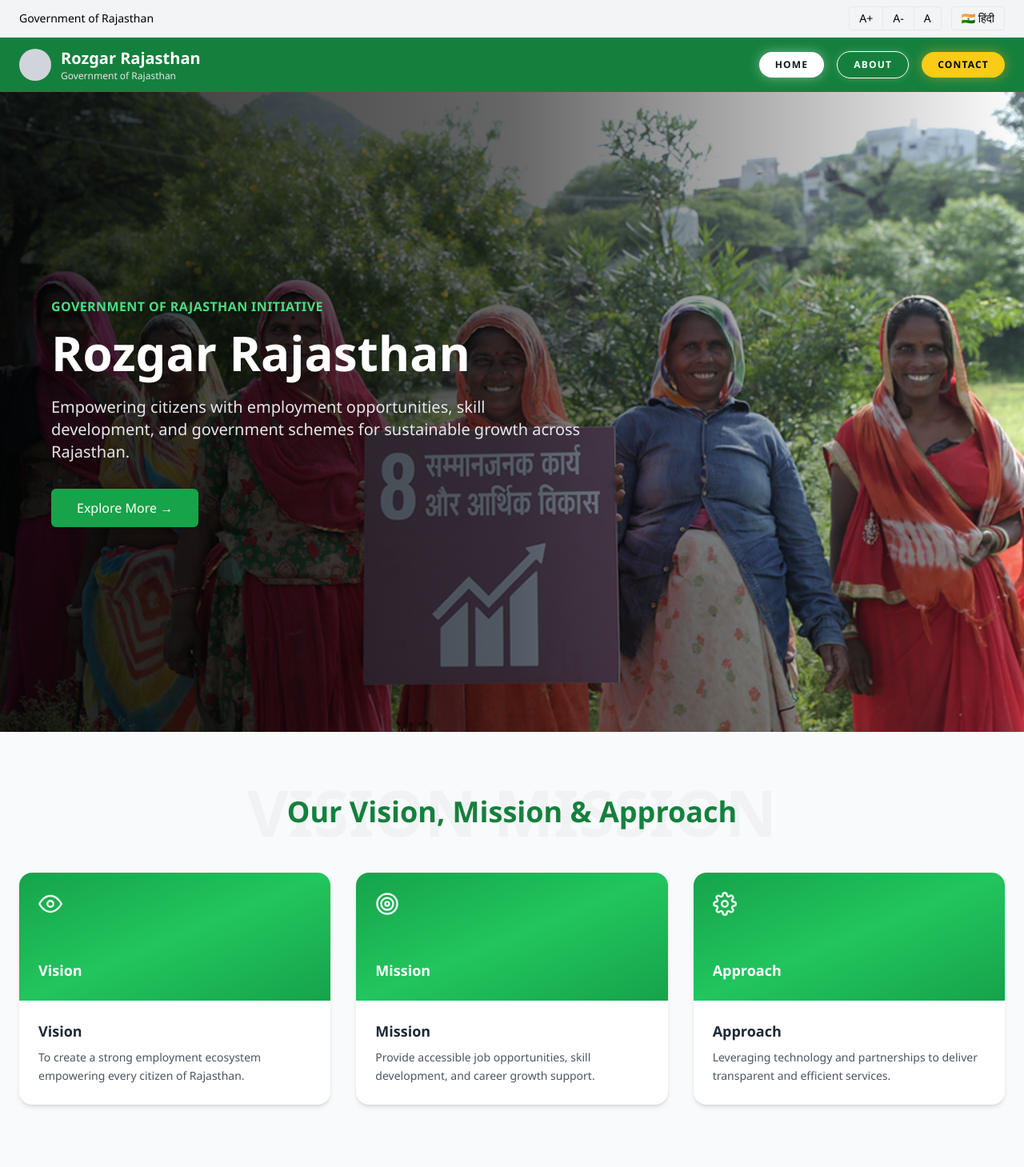
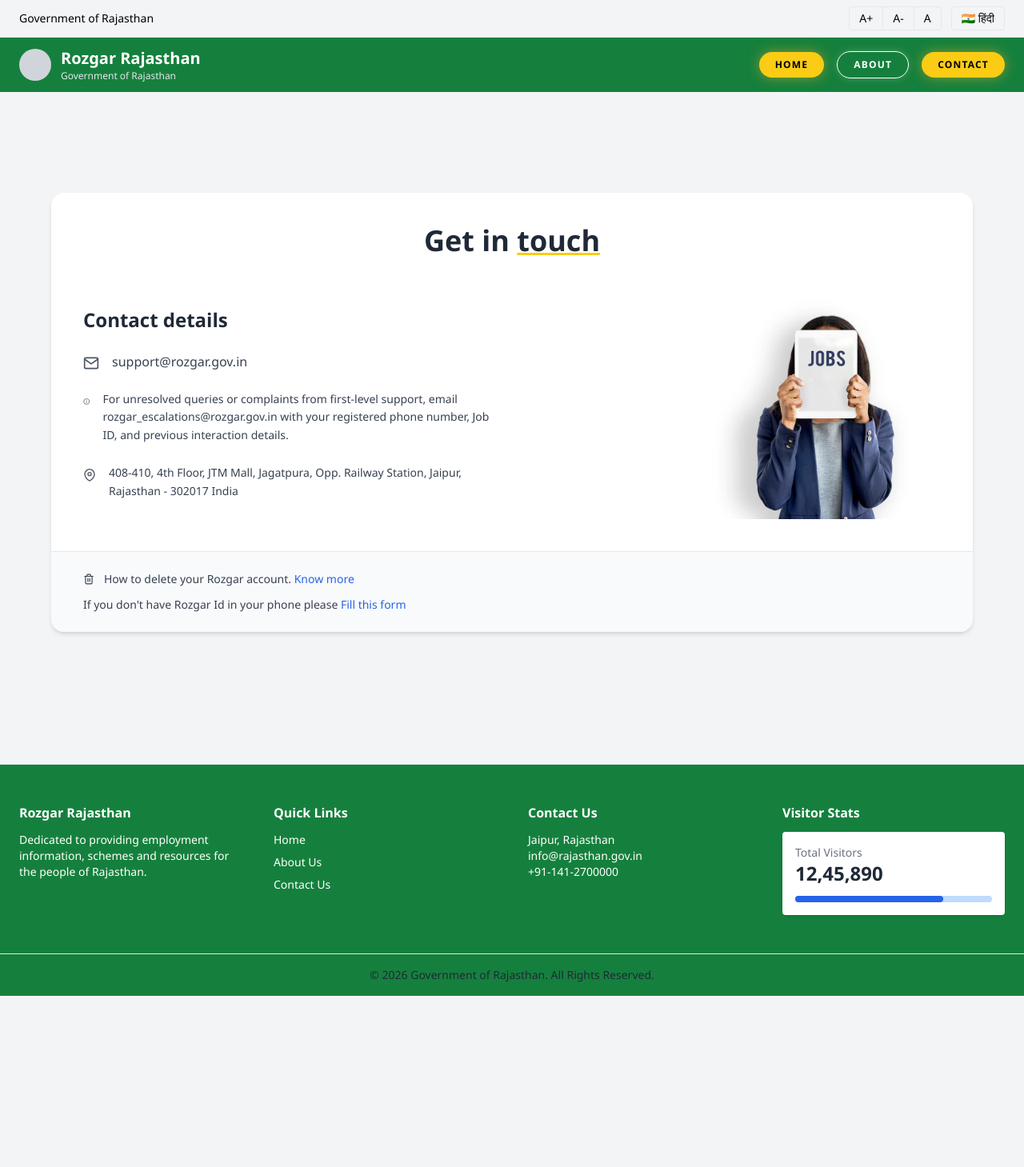
Before and after one commit to AlchemistMonkey02/job-portal-rajasthan, a React (Vite) app: page /contact in a window 1280 px wide. Shown: the top 1459 px of the page at 80% size. After the commit the page ends 1245 px from the top, so only its background shows below. Built offline with nearby package versions, Linux system fonts and the light colour scheme.

Commit message:
update home and add contact

```diff
--- a/package.json
+++ b/package.json
@@ -15,7 +15,8 @@
     "react": "^19.2.4",
     "react-dom": "^19.2.4",
     "react-i18next": "^16.5.8",
-    "react-icons": "^5.6.0"
+    "react-icons": "^5.6.0",
+    "react-router-dom": "^7.13.1"
   },
   "devDependencies": {
     "@eslint/js": "^9.39.4",
--- a/src/App.jsx
+++ b/src/App.jsx
@@ -1,16 +1,15 @@
-import Header from "./components/Header";
-import Hero from "./Hero";
-import Footer from "./components/Footer";
-import TopBar from "./components/TopBar";
+import { BrowserRouter as Router, Routes, Route } from "react-router-dom";
+import Home from "./Hero";
+import Contact from "./contact";
 
 function App() {
   return (
-    <div>
-      <TopBar />
-      <Header />
-      <Hero />
-      <Footer />
-    </div>
+    <Router>
+      <Routes>
+        <Route path="/" element={<Home />} />
+        <Route path="/contact" element={<Contact />} />
+      </Routes>
+    </Router>
   );
 }
 
--- a/src/Hero.jsx
+++ b/src/Hero.jsx
@@ -1,11 +1,15 @@
 import { useState } from "react";
 import { motion } from "framer-motion";
 import { FiEye, FiTarget, FiSettings } from "react-icons/fi";
+
+import TopBar from "./components/TopBar";
+import NavBar from "./components/Header";
+import Footer from "./components/Footer";
+
 import heroImg from "./assets/hero.jpg";
 import govt from "./assets/govt.webp";
 import skill from "./assets/skill.webp";
 import privateImg from "./assets/private.webp";
-import job from "./assets/job.png";
 
 // Animation
 const fadeDown = {
@@ -22,15 +26,16 @@
 
   return (
     <>
+      <TopBar />
+      <NavBar />
       {/* ================= HERO ================= */}
       <section
         className="h-[100vh] bg-cover bg-center relative flex items-center"
         style={{ backgroundImage: `url(${heroImg})` }}
       >
-        {/* LEFT GRADIENT OVERLAY */}
+        {/* OVERLAY */}
         <div className="absolute inset-0 bg-gradient-to-r from-black/80 via-black/60 to-transparent"></div>
 
-        {/* CONTENT */}
         <div className="relative z-10 w-full px-6 md:px-16">
           <motion.div
             variants={fadeDown}
@@ -66,7 +71,6 @@
           VISION MISSION
         </h1>
 
-        {/* HEADING */}
         <motion.div
           variants={fadeDown}
           initial="hidden"
@@ -81,48 +85,39 @@
         <div className="max-w-7xl mx-auto grid md:grid-cols-3 gap-8 px-6">
           {[
             {
-              title: "Vision",
+              title: "Our Vision",
               icon: <FiEye />,
-              desc: "To create a strong employment ecosystem empowering every citizen of Rajasthan.",
+              desc: `"All round and large scale development requires a combination of capacities and efforts which cannot be provided by any single agency or system. To ensure that the benefits of development reach the poor in particular and the people in general it is necessary the government and NGOs pool their strengths and become partners"`,
             },
             {
-              title: "Mission",
+              title: "Our Mission",
               icon: <FiTarget />,
-              desc: "Provide accessible job opportunities, skill development, and career growth support.",
+              desc: `ARAVALI intends to ensure that there are an increased number of effective voluntary organisations working closely with marginalized communities in every district of Rajasthan and that an enabling environment is developed within which the government and these organisations can form effective partnerships.`,
             },
             {
               title: "Approach",
               icon: <FiSettings />,
-              desc: "Leveraging technology and partnerships to deliver transparent and efficient services.",
+              desc: `ARAVALI's approach to its mission is two pronged – first, enhancing human and institutional capacities of voluntary organisations and second, by facilitating build conducive environment for collaboration.`,
             },
           ].map((item, i) => (
             <div
               key={i}
-              className="bg-white rounded-2xl shadow-md overflow-hidden hover:shadow-xl transition group"
+              className="border border-gray-300 rounded-xl p-10 text-center bg-white hover:shadow-md transition duration-300"
             >
-              {/* TOP GRADIENT */}
-              <div className="bg-gradient-to-br from-green-600 via-green-500 to-green-600 p-6 h-40 flex flex-col justify-between">
               {/* ICON */}
-                <div className="text-white text-3xl opacity-90">
+              <div className="text-green-600 text-5xl mb-6 flex justify-center">
                 {item.icon}
               </div>
 
               {/* TITLE */}
-                <h3 className="text-white text-lg font-semibold">
+              <h3 className="text-2xl font-semibold text-gray-900 mb-6">
                 {item.title}
               </h3>
-              </div>
 
-              {/* CONTENT */}
-              <div className="p-6">
-                <h4 className="text-lg font-semibold mb-2 text-gray-800">
-                  {item.title}
-                </h4>
-
-                <p className="text-gray-600 text-sm leading-relaxed">
+              {/* DESCRIPTION */}
+              <p className="text-gray-600 text-sm leading-relaxed max-w-md mx-auto">
                 {item.desc}
               </p>
-              </div>
             </div>
           ))}
         </div>
@@ -173,7 +168,6 @@
                 key={i}
                 className="group relative cursor-pointer rounded-3xl p-6 overflow-hidden transition duration-300 flex items-center justify-between gap-6 bg-white/10 backdrop-blur-md border border-white/20 hover:bg-green-100 hover:border-green-600 hover:shadow-xl"
               >
-                {/* LEFT CONTENT */}
                 <div className="z-10 flex flex-col items-start text-left">
                   <p className="text-sm text-gray-300 mb-3 group-hover:text-gray-500">
                     {item.tag}
@@ -213,17 +207,13 @@
         className="py-24 relative bg-cover bg-center overflow-hidden"
         style={{ backgroundImage: "url('/assets/news-bg.jpg')" }}
       >
-        {/* OVERLAY */}
         <div className="absolute inset-0 bg-white/90"></div>
 
-        {/* BACKGROUND TEXT */}
         <h1 className="absolute top-10 left-1/2 -translate-x-1/2 text-[90px] font-bold text-gray-300 opacity-20 whitespace-nowrap tracking-widest">
           NEWS & EVENTS
         </h1>
 
-        {/* CONTENT */}
         <div className="relative z-10 text-center px-6">
-          {/* HEADING WITH ANIMATION */}
           <motion.div
             variants={fadeDown}
             initial="hidden"
@@ -240,7 +230,7 @@
             </p>
           </motion.div>
 
-          <div className="space-y-6 relative z-10 max-w-5xl mx-auto px-6">
+          <div className="relative z-10 max-w-7xl mx-auto px-6 grid md:grid-cols-3 gap-8">
             {[
               "New Job Portal Launched",
               "Mega Job Fair 2026",
@@ -248,18 +238,57 @@
             ].map((news, i) => (
               <div
                 key={i}
-                className="bg-white p-6 rounded-lg shadow hover:shadow-lg transition border-l-4 border-green-600"
+                className="bg-white p-8 rounded-2xl border border-gray-200 shadow-sm hover:shadow-lg transition duration-300"
               >
-                <h4 className="font-semibold text-lg">{news}</h4>
-                <p className="text-sm text-gray-600 mt-1">
+                <h4 className="font-semibold text-lg text-gray-900 mb-3">
+                  {news}
+                </h4>
+                <p className="text-sm text-gray-600 mb-6">
                   Latest updates from Rajasthan government employment
                   initiatives.
                 </p>
+
+                <button className="flex items-center gap-2 text-green-700 font-medium">
+                  View jobs →
+                </button>
               </div>
             ))}
           </div>
         </div>
       </section>
+
+      {/* ===== STATS BAR SECTION ===== */}
+      <section className="w-full bg-[#f5f1ec] py-12">
+        <div className="max-w-6xl mx-auto px-6">
+          <div className="grid grid-cols-2 md:grid-cols-4 text-center divide-x divide-gray-300">
+            <div className="px-4">
+              <div className="text-green-600 text-3xl mb-2">⬛</div>
+              <h2 className="text-2xl font-bold text-gray-900">5M+</h2>
+              <p className="text-sm text-gray-500 mt-1">pages generated</p>
+            </div>
+
+            <div className="px-4">
+              <div className="text-green-600 text-3xl mb-2">↻</div>
+              <h2 className="text-2xl font-bold text-gray-900">3.1x</h2>
+              <p className="text-sm text-gray-500 mt-1">higher reply rate</p>
+            </div>
+
+            <div className="px-4">
+              <div className="text-green-600 text-3xl mb-2">⏱</div>
+              <h2 className="text-2xl font-bold text-gray-900">2.5hrs</h2>
+              <p className="text-sm text-gray-500 mt-1">saved per campaign</p>
+            </div>
+
+            <div className="px-4">
+              <div className="text-green-600 text-3xl mb-2">📅</div>
+              <h2 className="text-2xl font-bold text-gray-900">12k</h2>
+              <p className="text-sm text-gray-500 mt-1">meetings booked</p>
+            </div>
+          </div>
+        </div>
+      </section>
+
+      <Footer />
     </>
   );
 };
--- a/src/components/Footer.jsx
+++ b/src/components/Footer.jsx
@@ -8,11 +8,10 @@
         {/* About */}
         <div>
           <h3 className="font-semibold text-white mb-3">
-            Berozgar Rajasthan
+            Rozgar Rajasthan
           </h3>
           <p className="text-sm text-white">
-            Dedicated to providing employment information, schemes, and
-            resources for the people of Rajasthan.
+            Dedicated to providing employment information, schemes and resources for the people of Rajasthan.
           </p>
         </div>
 
@@ -20,11 +19,9 @@
         <div>
           <h4 className="font-semibold text-white mb-3">Quick Links</h4>
           <ul className="space-y-2 text-sm text-white">
-            <li>State Portal</li>
-            <li>National Portal</li>
-            <li>Sitemap</li>
-            <li>Disclaimer</li>
-            <li>Privacy Policy</li>
+            <li>Home</li>
+            <li>About Us</li>
+            <li>Contact Us</li>
           </ul>
         </div>
 
--- a/src/components/Header.jsx
+++ b/src/components/Header.jsx
@@ -1,42 +1,33 @@
 // src/components/Header.jsx
-import React from "react";
+import { Link } from "react-router-dom";
 
 const Header = () => {
   return (
     <header className="w-full">
 
-      {/* Header Row */}
       <div className="w-full bg-green-700 text-white">
         <div className="max-w-7xl mx-auto flex items-center justify-between px-6 py-3">
-
-          {/* LEFT: Logo + Title */}
+          {/* Logo */}
           <div className="flex items-center gap-3">
             <div className="w-10 h-10 bg-gray-300 rounded-full" />
             <div>
               <h1 className="text-lg md:text-xl font-semibold">
                 Rozgar Rajasthan
               </h1>
-              <p className="text-xs text-gray-200">
-                Government of Rajasthan
-              </p>
+              <p className="text-xs text-gray-200">Government of Rajasthan</p>
             </div>
           </div>
 
-          {/* RIGHT: Navigation */}
+          {/* Navigation */}
           <nav className="flex items-center gap-4">
 
-            {/* HOME (Active Glow Button) */}
-            <a
-              href="./home"
-              className="px-5 py-2 bg-white text-gray-900 text-xs font-bold uppercase tracking-widest rounded-full
-              shadow-[0_0_15px_rgba(255,255,255,0.4)]
-              hover:shadow-[0_0_25px_rgba(255,255,255,0.8)]
-              hover:scale-105 transition-all duration-300"
+            <Link
+              to="/"
+              className="px-5 py-2 bg-yellow-400 text-black text-xs font-bold uppercase tracking-widest rounded-full shadow-[0_0_15px_rgba(251,173,38,0.5)] hover:shadow-[0_0_25px_rgba(251,173,38,0.9)] hover:scale-105 transition-all duration-300"
             >
               Home
-            </a>
+            </Link>
 
-            {/* ABOUT */}
             <a
               href="./about"
               className="px-5 py-2 border border-white text-white text-xs font-bold uppercase tracking-widest rounded-full
@@ -48,19 +39,13 @@
               About
             </a>
 
-            {/* CONTACT (Yellow Glow like reference) */}
-            <a
-              href="./contact"
-              className="px-5 py-2 bg-yellow-400 text-black text-xs font-bold uppercase tracking-widest rounded-full
-              shadow-[0_0_15px_rgba(251,173,38,0.5)]
-              hover:shadow-[0_0_25px_rgba(251,173,38,0.9)]
-              hover:scale-105 transition-all duration-300"
+            <Link
+              to="/contact"
+              className="px-5 py-2 bg-yellow-400 text-black text-xs font-bold uppercase tracking-widest rounded-full shadow-[0_0_15px_rgba(251,173,38,0.5)] hover:shadow-[0_0_25px_rgba(251,173,38,0.9)] hover:scale-105 transition-all duration-300"
             >
               Contact
-            </a>
-
+            </Link>
           </nav>
-
         </div>
       </div>
     </header>
--- a/src/components/TopBar.jsx
+++ b/src/components/TopBar.jsx
@@ -4,7 +4,6 @@
   const [fontSize, setFontSize] = useState(16);
   const [lang, setLang] = useState("en");
 
-  // Apply font size globally
   useEffect(() => {
     document.body.style.fontSize = `${fontSize}px`;
   }, [fontSize]);
--- /dev/null
+++ b/src/contact.jsx
@@ -0,0 +1,117 @@
+import { motion } from "framer-motion";
+import { FiMail, FiInfo, FiMapPin, FiTrash2 } from "react-icons/fi";
+import contactImg from "./assets/contact.jpg";
+import TopBar from "./components/TopBar";
+import NavBar from "./components/Header";
+import Footer from "./components/Footer";
+
+const fadeDown = {
+  hidden: { opacity: 0, y: -50 },
+  visible: {
+    opacity: 1,
+    y: 0,
+    transition: { duration: 0.6 },
+  },
+};
+
+const Contact = () => {
+  return (
+    <>
+      {/* HEADER */}
+      <TopBar />
+      <NavBar />
+
+      <section className="min-h-screen bg-gray-100 py-12 px-4 md:px-6 flex items-center">
+        <div className="w-full max-w-6xl mx-auto bg-white rounded-2xl shadow-md overflow-hidden">
+          <motion.div
+            variants={fadeDown}
+            initial="hidden"
+            whileInView="visible"
+            className="text-center py-10"
+          >
+            <h1 className="text-3xl md:text-4xl font-bold text-gray-800">
+              Get in{" "}
+              <span className="underline decoration-yellow-400">touch</span>
+            </h1>
+          </motion.div>
+
+          <div className="grid md:grid-cols-2 gap-10 px-6 md:px-10 pb-10 items-center">
+            {/* LEFT */}
+            <div>
+              <h2 className="text-xl md:text-2xl font-semibold text-gray-800 mb-6">
+                Contact details
+              </h2>
+
+              <div className="space-y-6 text-gray-700">
+                {/* EMAIL */}
+                <div className="flex items-start gap-4">
+                  <FiMail className="text-xl text-gray-600 mt-1" />
+                  <p className="text-sm md:text-base">support@rozgar.gov.in</p>
+                </div>
+
+                {/* INFO */}
+                <div className="flex items-start gap-4">
+                  <FiInfo className="text-xl text-gray-600 mt-1" />
+                  <p className="text-sm leading-relaxed">
+                    For unresolved queries or complaints from first-level
+                    support, email{" "}
+                    <span className="font-medium">
+                      rozgar_escalations@rozgar.gov.in
+                    </span>{" "}
+                    with your registered phone number, Job ID, and previous
+                    interaction details.
+                  </p>
+                </div>
+
+                {/* ADDRESS */}
+                <div className="flex items-start gap-4">
+                  <FiMapPin className="text-xl text-gray-600 mt-1" />
+                  <p className="text-sm leading-relaxed">
+                    408-410, 4th Floor, JTM Mall, Jagatpura, Opp. Railway
+                    Station, Jaipur, Rajasthan - 302017 India
+                  </p>
+                </div>
+              </div>
+            </div>
+
+            {/* RIGHT IMAGE */}
+            <div className="flex justify-center md:justify-end">
+              <img
+                src={contactImg}
+                alt="contact"
+                className="w-56 md:w-72 object-contain"
+              />
+            </div>
+          </div>
+
+          {/* FOOTER INFO */}
+          <div className="bg-gray-50 px-6 md:px-10 py-6 border-t">
+            <div className="space-y-3 text-sm text-gray-700">
+              <div className="flex items-center gap-3">
+                <FiTrash2 />
+                <p>
+                  How to delete your Rozgar account.{" "}
+                  <span className="text-blue-600 cursor-pointer">
+                    Know more
+                  </span>
+                </p>
+              </div>
+
+              <p>
+                If you don't have Rozgar Id in your phone please{" "}
+                <span className="text-blue-600 cursor-pointer">
+                  Fill this form
+                </span>
+              </p>
+            </div>
+          </div>
+        </div>
+      </section>
+
+      {/* FOOTER */}
+      <Footer />
+    </>
+  );
+};
+
+export default Contact;
```
Also changed, not shown: src/assets/contact.jpg (renamed from src/assets/hhero.jpg), 1 other file (tests, documents, lock files or other folders). Lines whose indentation alone changed are shown as unchanged.
